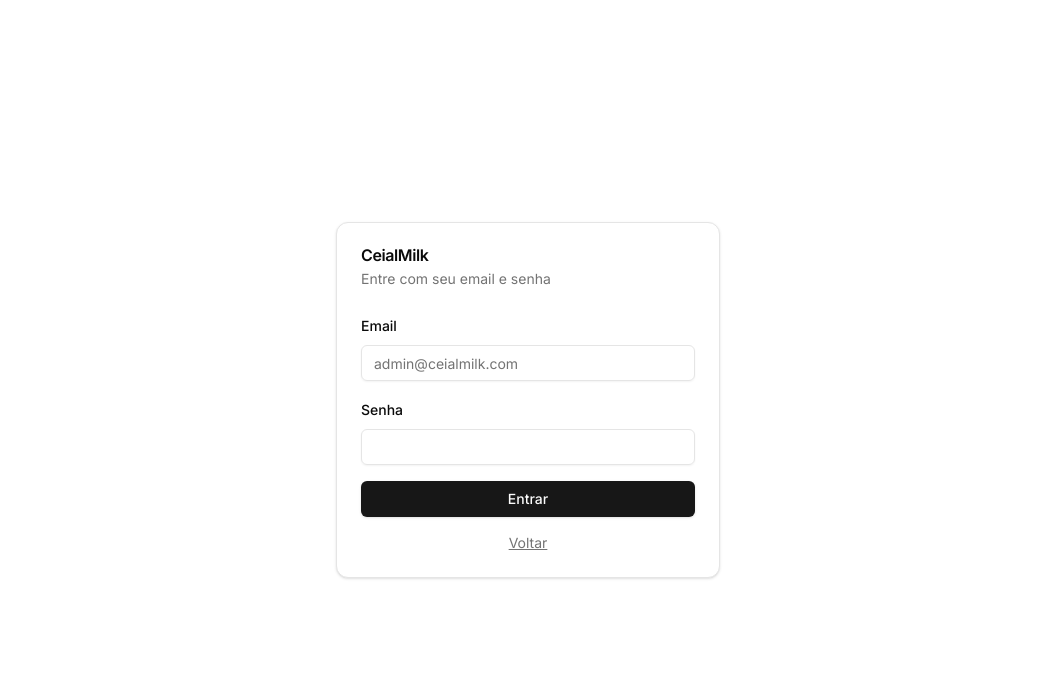
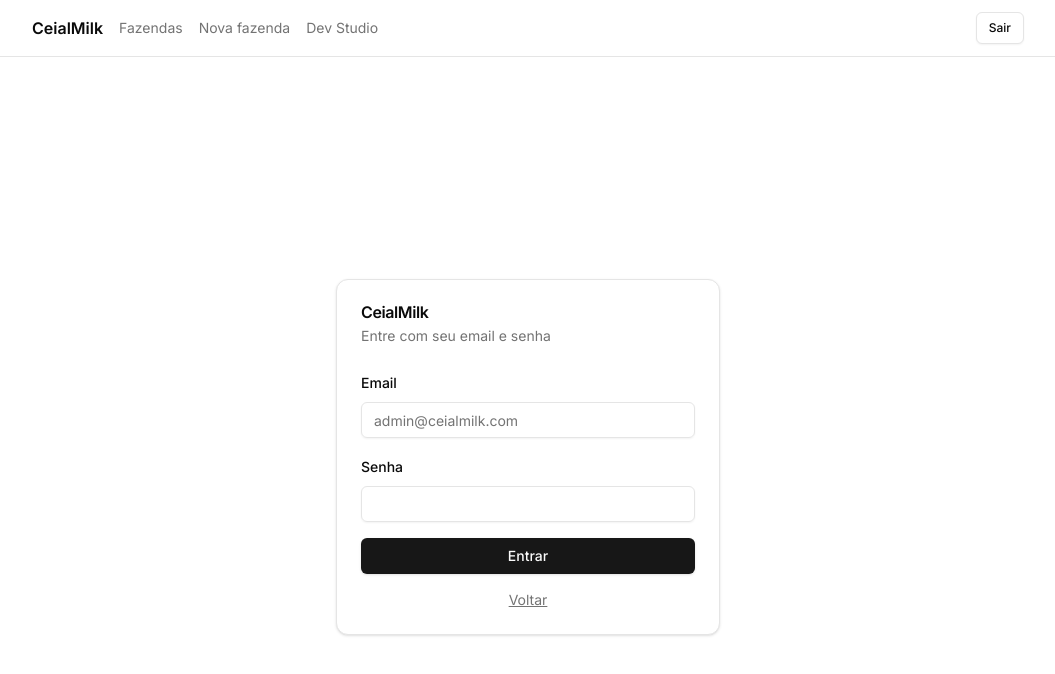
Before and after one commit to carlosedupm/dairy-milk-farm-project, a Next.js app in the folder frontend/: page /login in a window 1280 px wide. Shown: the top 674 px of the page, without its empty margins (112-1167 px from the left). Built offline with nearby package versions, Linux system fonts and the light colour scheme; no server answers.

Commit message:
Update frontend/src/app/layout.tsx via Dev Studio

```diff
--- a/frontend/src/app/layout.tsx
+++ b/frontend/src/app/layout.tsx
@@ -2,6 +2,7 @@
 import { Inter } from 'next/font/google'
 import './globals.css'
 import { Providers } from '@/components/layout/Providers'
+import { Header } from '@/components/layout/Header'
 
 const inter = Inter({ subsets: ['latin'] })
 
@@ -18,7 +19,10 @@
   return (
     <html lang="pt-BR">
       <body className={inter.className}>
-        <Providers>{children}</Providers>
+        <Providers>
+          <Header />
+          {children}
+        </Providers>
       </body>
     </html>
   )
```
